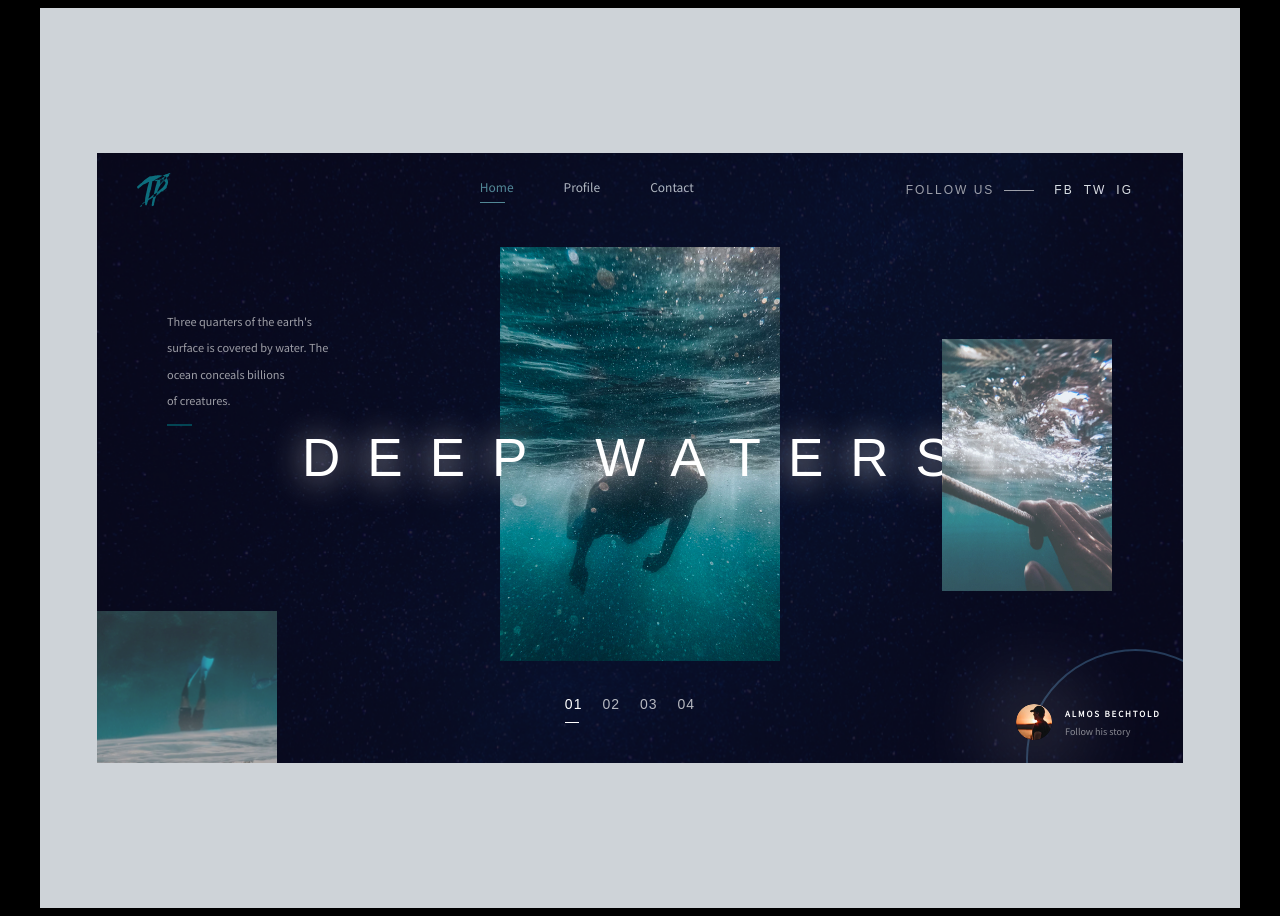
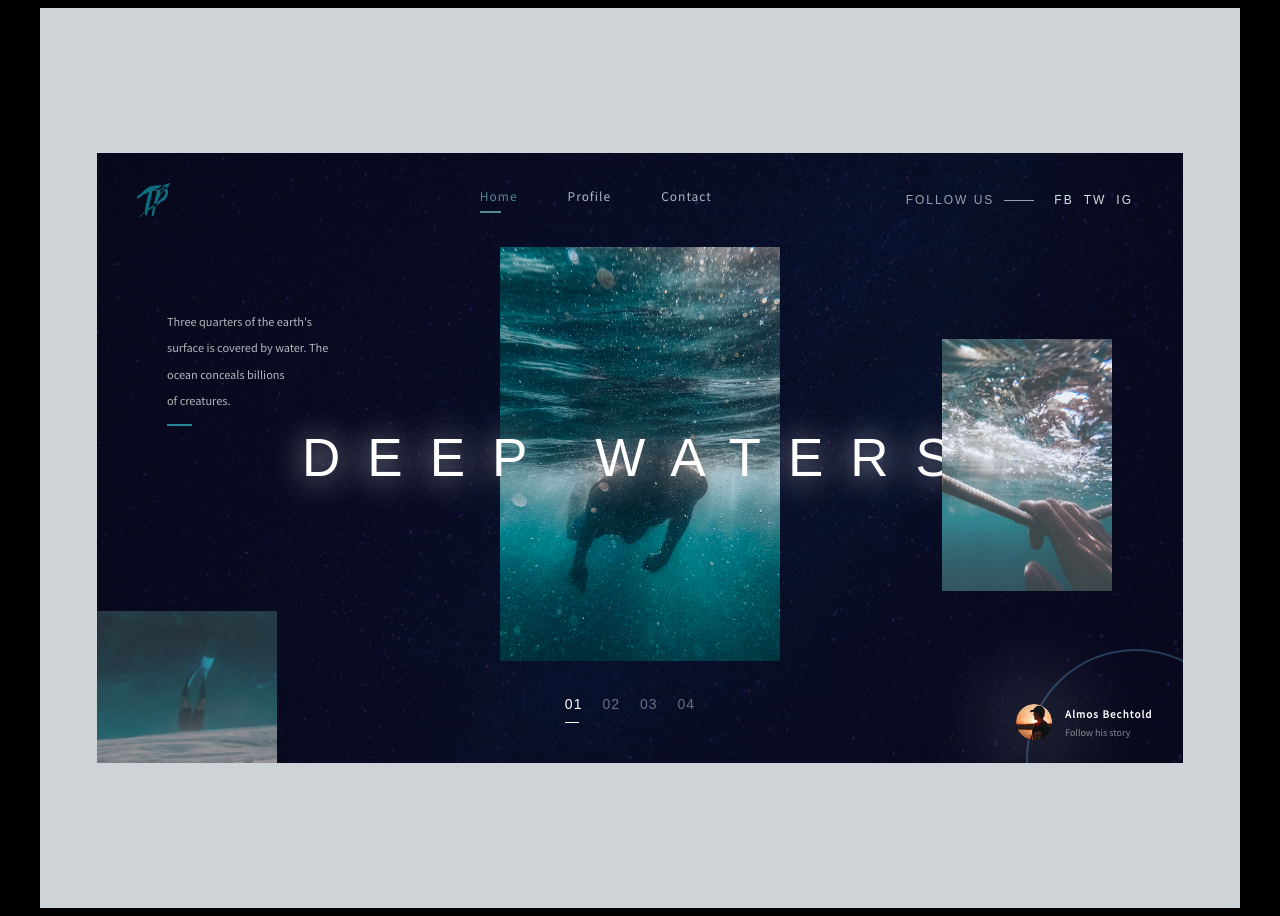
Before and after one commit to MartijnKeesmaat/Deep-waters-CODENAME-06, a plain HTML site: page index.html in a window 1280 px wide. Drawn offline with Linux system fonts and the light colour scheme.

Commit message:
details parcant mihi

```diff
--- a/style.sass
+++ b/style.sass
@@ -48,7 +48,7 @@ h1
 
 header
   color: #fff
-  padding: 20px 40px
+  padding: 30px 40px 10px 40px
   display: flex
   justify-content: space-between
   align-items: center
@@ -60,7 +60,7 @@ header
     color: #fff
     display: flex
     align-items: flex-start
-    margin-left: 147px
+    margin-left: 165px
 
     a
       font-size: 12px
@@ -68,6 +68,7 @@ header
       text-decoration: none
       margin-right: 50px
       font-weight: 300
+      letter-spacing: 1px
 
     .active
       color: #619AA4
@@ -75,9 +76,9 @@ header
       &:after
         content: ''
         display: block
-        height: 1px
+        height: 2px
         background: #619AA4
-        width: 25px
+        width: 21px
         margin-top: 7px
 
   .follow
@@ -122,7 +123,7 @@ main
 
   p.main-text
     max-width: 240px
-    opacity: 0.6
+    opacity: 0.7
     line-height: 2.4
     font-size: 11px
     flex: 1
@@ -132,7 +133,7 @@ main
 
     &:after
       content: ''
-      background: #006D78
+      background: #33b8c5
       width: 25px
       height: 2px
       display: block
@@ -168,7 +169,7 @@ main
         font-weight: 200
         margin-right: 20px
         font-size: 14px
-        opacity: .7
+        opacity: .4
         letter-spacing: 1px
 
       a.active
@@ -199,7 +200,7 @@ footer
     position: absolute
     left: 0
     bottom: -20px
-    opacity: .8
+    opacity: .7
 
     img
       width: 180px
@@ -232,9 +233,8 @@ footer
       border-radius: 50%
 
     h4
-      text-transform: uppercase
-      font-size: 9px
-      letter-spacing: 2px
+      font-size: 11px
+      letter-spacing: 1.2px
       margin: 0
       min-width: 107px
 
```
Also changed, not shown: style.css, 1 other file.
